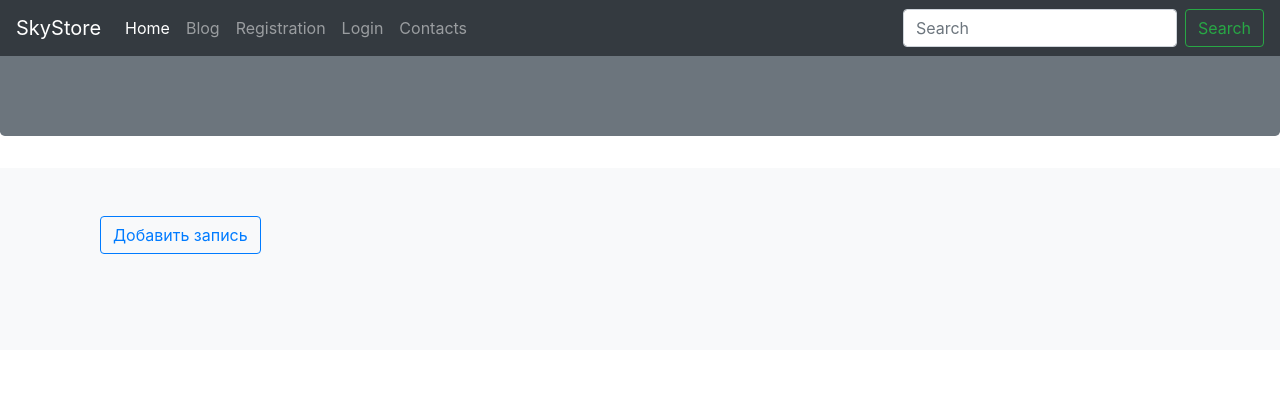
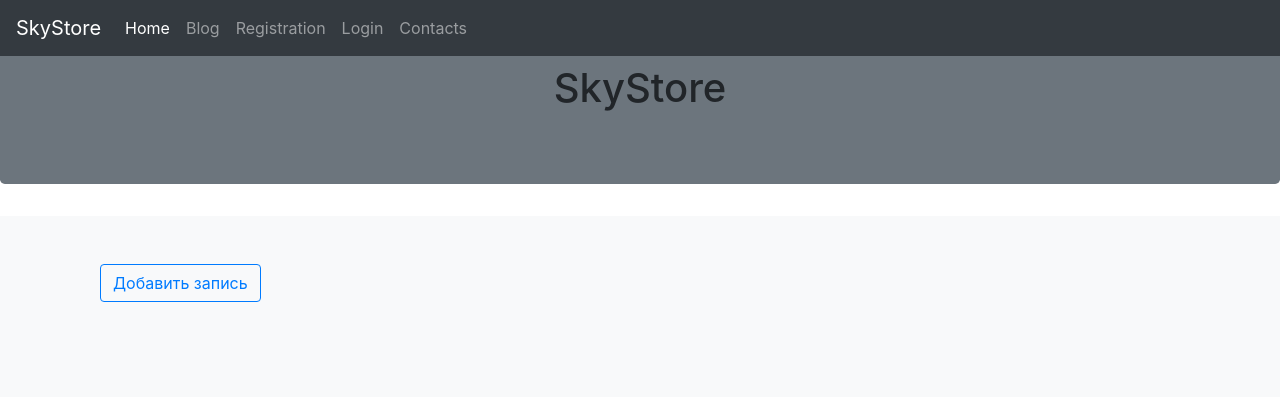
Before and after one commit to tu1ana/new_HW_19.2_django, a Django app: page /blog/list/ in a window 1280 px wide. Shown: the top 397 px of the page. Run offline with Django 4.2, Linux system fonts and the light colour scheme; data that the repository does not hold is empty; parts of the project's set-up code (start-up, migrations or seed data) failed here and were passed over; some libraries are stand-ins or nearby versions.

Commit message:
search bar removed

```diff
--- a/catalog/templates/catalog/base.html
+++ b/catalog/templates/catalog/base.html
@@ -32,7 +32,7 @@
         <div class="collapse navbar-collapse" id="navbarCollapse">
             <ul class="navbar-nav mr-auto">
                 <li class="nav-item active">
-                    <a class="nav-link" href="{% url 'catalog:home' %}">Home <span class="sr-only">(current)</span></a>
+                    <a class="nav-link" href="{% url 'catalog:home' %}">Home</a>
                 </li>
                 <li class="nav-item">
                     <a class="nav-link" href="{% url 'catalog:blogentry_list' %}">Blog</a>
@@ -56,10 +56,10 @@
                     <a class="nav-link" href="{% url 'catalog:contacts' %}">Contacts</a>
                 </li>
             </ul>
-            <form class="form-inline mt-2 mt-md-0">
-                <input class="form-control mr-sm-2" type="text" placeholder="Search" aria-label="Search">
-                <button class="btn btn-outline-success my-2 my-sm-0" type="submit">Search</button>
-            </form>
+<!--            <form class="form-inline mt-2 mt-md-0">-->
+<!--                <input class="form-control mr-sm-2" type="text" placeholder="Search" aria-label="Search">-->
+<!--                <button class="btn btn-outline-success my-2 my-sm-0" type="submit">Search</button>-->
+<!--            </form>-->
         </div>
     </nav>
 </header>
@@ -70,7 +70,7 @@
 
     <section class="jumbotron text-center bg-secondary">
         <div class="container">
-            <h1 class="jumbotron-heading"></h1>
+            <h1 class="jumbotron-heading">SkyStore</h1>
         </div>
     </section>
 
```
